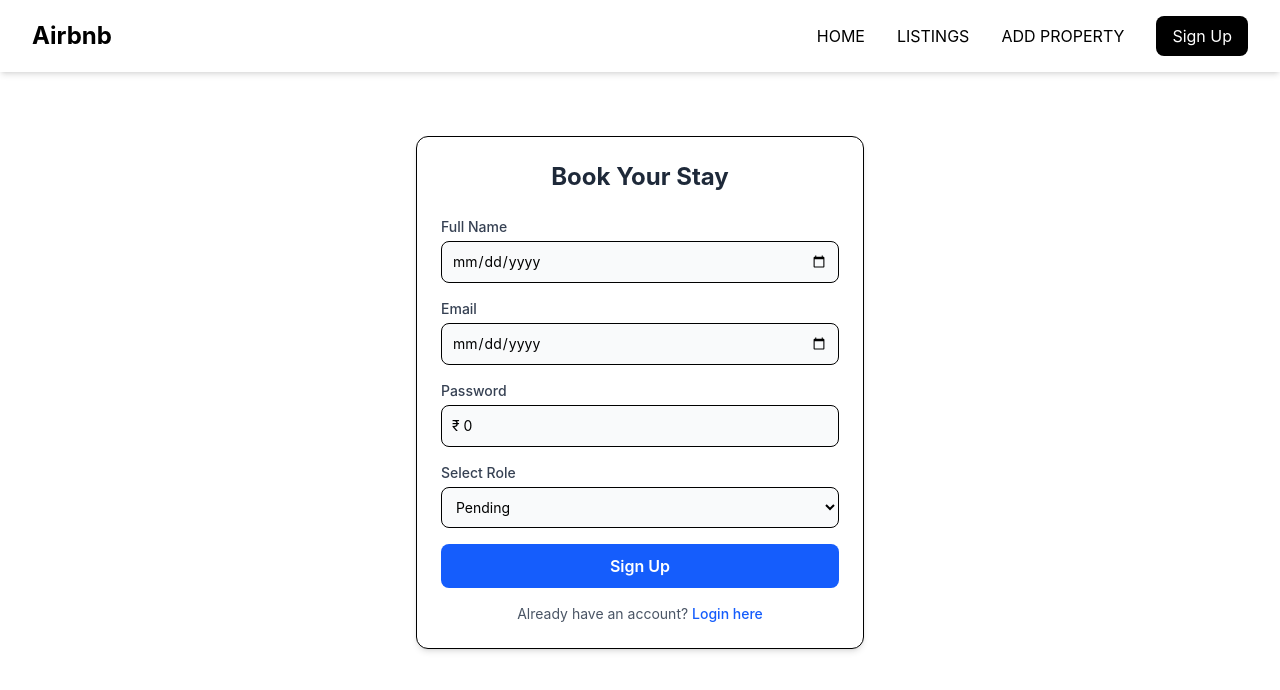
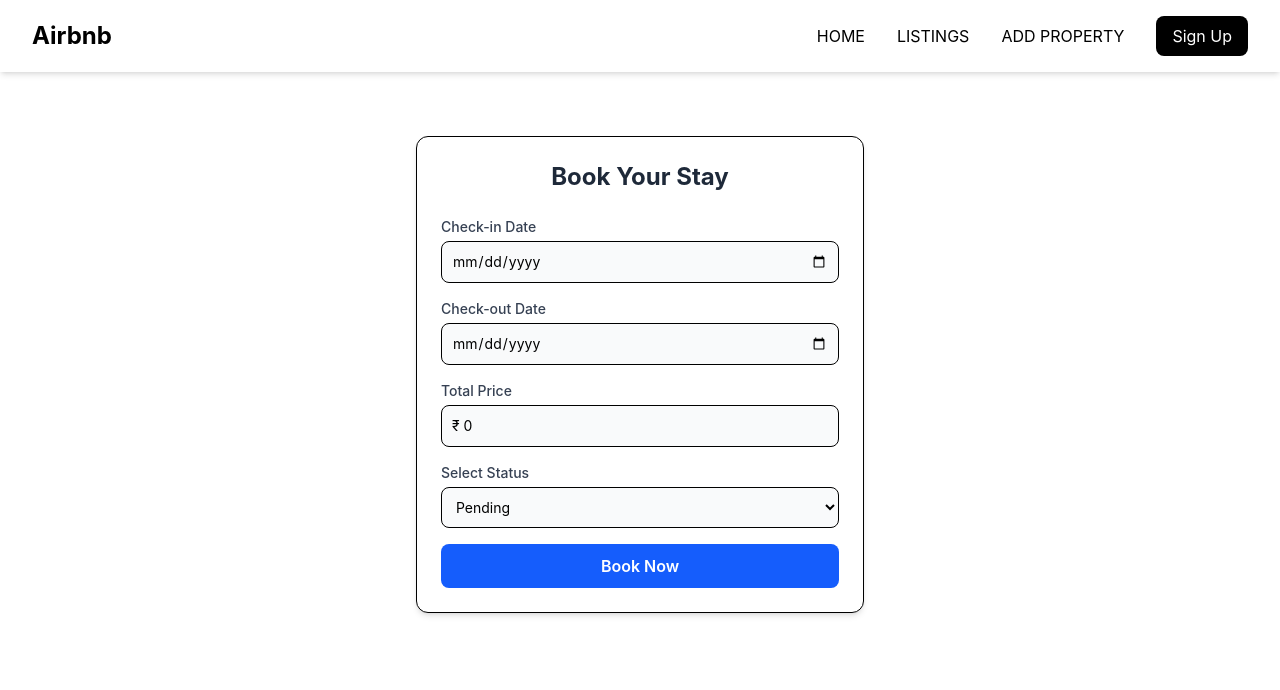
Before and after one commit to Harsh-Tiwari-dev/Sapphire--IQ_Airbnb, a React app in the folder frontend/: page /booking in a window 1280 px wide. Shown: the top 690 px of the page. Built offline with nearby package versions, Linux system fonts and the light colour scheme; the HTML template or start-up script is replaced by a standard one.

Commit message:
Add cloudanary function for image store

```diff
--- a/frontend/src/pages/addproperty.jsx
+++ b/frontend/src/pages/addproperty.jsx
@@ -32,7 +32,7 @@ function AddProperty() {
 
 
     try {
-      const response = await fetch("http://localhost:5000/api/properties/",{
+      const response = await fetch("http://localhost:5000/api/properties",{
         method: "POST",
         body: formData,
 
--- a/frontend/src/pages/booking.jsx
+++ b/frontend/src/pages/booking.jsx
@@ -1,5 +1,6 @@
 import { useState } from "react";
 import { useLocation } from 'react-router-dom';
+
 
 import { useNavigate, Link } from "react-router-dom";
 
@@ -79,7 +80,7 @@ function Booking() {
 
         {/* Name Input */}
         <div>
-          <label className="block text-sm font-medium text-gray-700 mb-1">Full Name</label>
+          <label className="block text-sm font-medium text-gray-700 mb-1">Check-in Date</label>
           <input
             type="date"
             value={checkin}
@@ -92,7 +93,7 @@ function Booking() {
 
         {/* Email Input */}
         <div>
-          <label className="block text-sm font-medium text-gray-700 mb-1">Email</label>
+          <label className="block text-sm font-medium text-gray-700 mb-1">Check-out Date</label>
           <input
             type="date"
             value={checkout}
@@ -105,7 +106,7 @@ function Booking() {
 
         {/* Password Input */}
         <div>
-          <label className="block text-sm font-medium text-gray-700 mb-1">Password</label>
+          <label className="block text-sm font-medium text-gray-700 mb-1">Total Price</label>
           <input
             type="text"
             value={`₹ ${calculateTotalPrice()}`}
@@ -119,7 +120,7 @@ function Booking() {
 
         {/* Role Selection (Dropdown) */}
         <div>
-          <label className="block text-sm font-medium text-gray-700 mb-1">Select Role</label>
+          <label className="block text-sm font-medium text-gray-700 mb-1">Select Status</label>
           <select
             value={status}
             onChange={(e) => setStatus(e.target.value)}
@@ -138,18 +139,12 @@ function Booking() {
           disabled={loading}
           className="w-full py-2.5 bg-blue-600 text-white font-semibold rounded-lg hover:bg-blue-700 transition"
         >
-          {loading ? "Signing up..." : "Sign Up"}
+            {loading ? "Booking..." : "Book Now"}
         </button>
 
       </form>
 
-      {/* Login Link */}
-      <p className="text-center text-sm text-gray-600 mt-4">
-        Already have an account?{" "}
-        <Link to="/login" className="text-blue-600 font-medium hover:underline">
-          Login here
-        </Link>
-      </p>
+
     </div>
   );
 }
```
Also changed, not shown: 3 other files (tests, documents, lock files or other folders).
